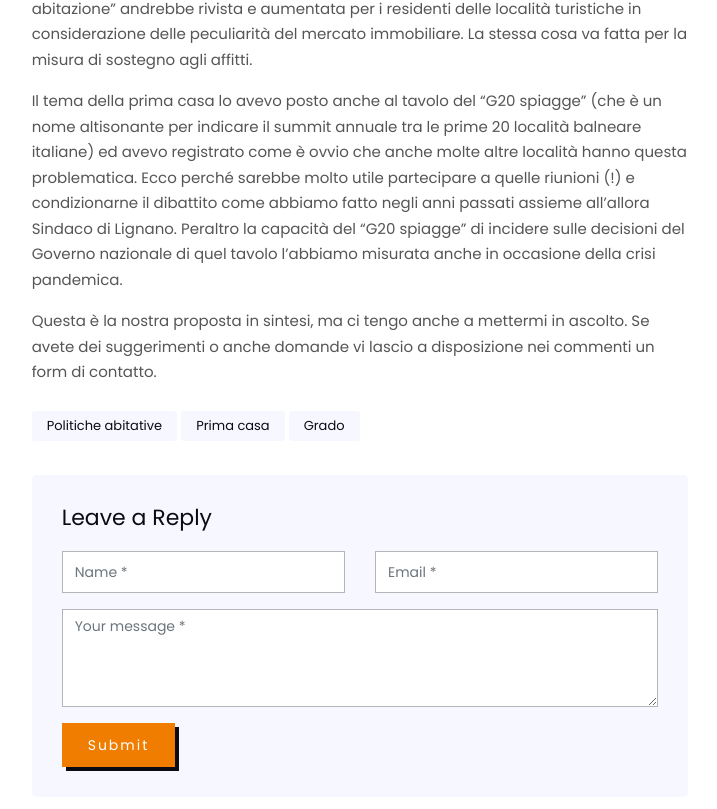
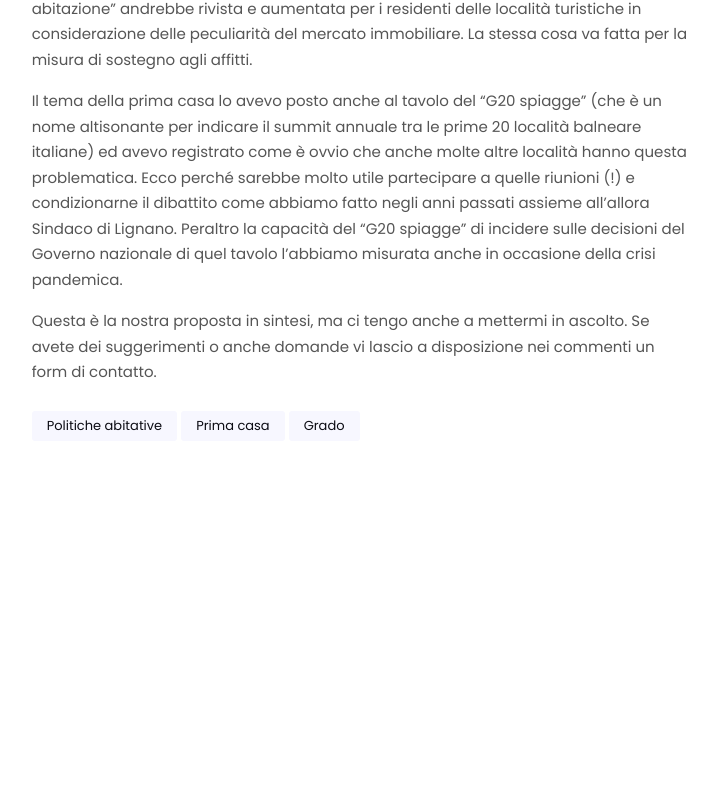
Before and after one commit to plomatteo/polomatteoit, a Next.js app in the folder basedir/: page /single-blog in a window 1280 px wide. Shown: the part 1774-2583 px from the top of the page, without its empty margins (405-1122 px from the left). After the commit the page ends 2349 px from the top, so only its background shows below. Built offline with nearby package versions, Linux system fonts and the light colour scheme; a web font is replaced by a local one.

Commit message:
meta e toggle menu

```diff
--- a/basedir/pages/index.js
+++ b/basedir/pages/index.js
@@ -13,6 +13,11 @@ const Portfolio = dynamic(() => import("../src/components/Portfolio"), {
 const Index = () => {
   return (
     <Layout>
+      <meta property="og:url" content={window.location.href} />
+      <meta property="og:type" content="website" />
+      <meta property="og:title" content="Matteo Polo - Regionali 2023" />
+      <meta property="og:description" content="Mi chiamo Matteo, ho 31 anni, lavoro come Frontend Developer. Tra il 2016 e il 2021 sono stato Vicesindaco e Assessore al Turismo, AA.PP. e sport" />
+      <meta property="og:image" content="static/img/matteo-polo.png" />
       <section
         id="home"
         data-nav-tooltip="Home"
--- a/basedir/pages/single-blog.js
+++ b/basedir/pages/single-blog.js
@@ -2,6 +2,11 @@ import Layout from "../src/layout/Layout";
 const SingleBlog = () => {
   return (
     <Layout blog >
+      <meta property="og:url" content={window.location.href} />
+      <meta property="og:type" content="article" />
+      <meta property="og:title" content="La prima casa deve essere un diritto anche se nasci in una località turistica" />
+      <meta property="og:description" content=" Non mi stancherò mai di ripetere come Grado abbia bisogno di tutte quelle forme di edilizia che possono facilitare l'acquisto della prima casa per i residenti." />
+      <meta property="og:image" content="static/img/casa.png" />
       <div className="single-blog">
         <div className="container">
           <div className="blog-feature-img">
@@ -59,54 +64,6 @@ const SingleBlog = () => {
                   <a href="#">Grado</a>
                 </div>
               </article>
-              <div className="contact-form article-comment">
-                <h4>Leave a Reply</h4>
-                <form id="contact-form" onSubmit={(e) => e.preventDefault()}>
-                  <div className="row">
-                    <div className="col-md-6">
-                      <div className="form-group">
-                        <input
-                          name="Name"
-                          id="name"
-                          placeholder="Name *"
-                          className="form-control"
-                          type="text"
-                        />
-                      </div>
-                    </div>
-                    <div className="col-md-6">
-                      <div className="form-group">
-                        <input
-                          name="Email"
-                          id="email"
-                          placeholder="Email *"
-                          className="form-control"
-                          type="email"
-                        />
-                      </div>
-                    </div>
-                    <div className="col-md-12">
-                      <div className="form-group">
-                        <textarea
-                          name="message"
-                          id="message"
-                          placeholder="Your message *"
-                          rows={4}
-                          className="form-control"
-                          defaultValue={""}
-                        />
-                      </div>
-                    </div>
-                    <div className="col-md-12">
-                      <div className="send">
-                        <button className="px-btn px-btn-theme">
-                          <span>Submit</span> <i className="arrow" />
-                        </button>
-                      </div>
-                    </div>
-                  </div>
-                </form>
-              </div>
             </div>
           </div>
         </div>
--- a/basedir/src/layout/DayNightMood.js
+++ b/basedir/src/layout/DayNightMood.js
@@ -1,14 +1,8 @@
-import { useState } from "react";
-import { useEffect } from "react";
-
 const DayNightMood = () => {
-
 
   const changeMood = () => {
     document.querySelector("body").classList.toggle("theme-light");
   };
-
-
 
   return (
     <label className="color_switch" onClick={() => changeMood()}>
--- a/basedir/src/layout/Header.js
+++ b/basedir/src/layout/Header.js
@@ -1,23 +1,32 @@
 import Link from "next/link";
-import { Fragment, useEffect, useState } from "react";
+import { Fragment, useEffect, useState, useRef } from "react";
 import { activeSection } from "../utilits";
 const Header = ({ blog }) => {
   const [sideBarToggle, setSideBarToggle] = useState(false);
+  const sideBarRef = useRef();
+  const buttonRef = useRef();
   useEffect(() => {
     if (!blog) {
       activeSection();
     }
+    const closeSideBar = e => {
+      if (e.target !== sideBarRef.current && e.target !== buttonRef.current) {
+        setSideBarToggle(false);
+      }
+    }
+    document.body.addEventListener('mousedown', closeSideBar)
+    return () => document.body.removeEventListener('mousedown', closeSideBar)
   }, []);
   return (
     <Fragment>
-      <div className="mob-header">
+      <div ref={sideBarRef} className="mob-header">
         <div className="d-flex">
           <div className="navbar-brand">
             <Link href="/">
               <a className="logo-text">Matteo Polo '23</a>
             </Link>
           </div>
-          <button
+          <button ref={buttonRef}
             className={`toggler-menu ${sideBarToggle ? "open" : ""}`}
             onClick={() => setSideBarToggle(!sideBarToggle)}
           >
```
Also changed, not shown: basedir/pages/single-blog-2.js (+5 -48 lines), basedir/public/static/img/matteo-polo.png (added).
